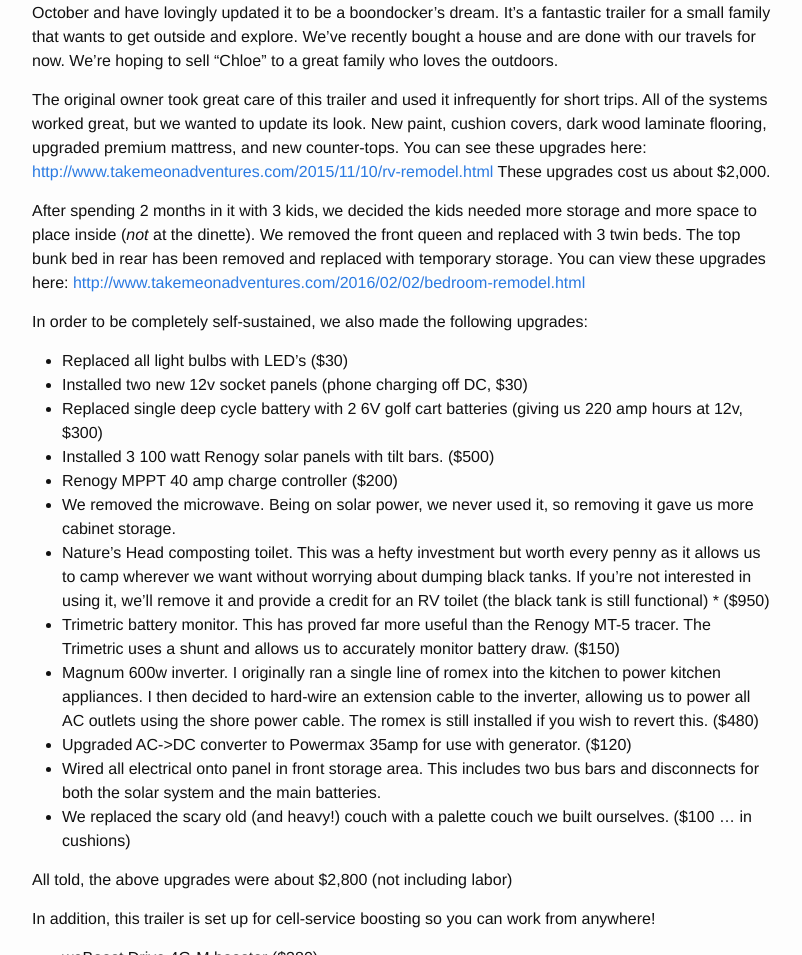
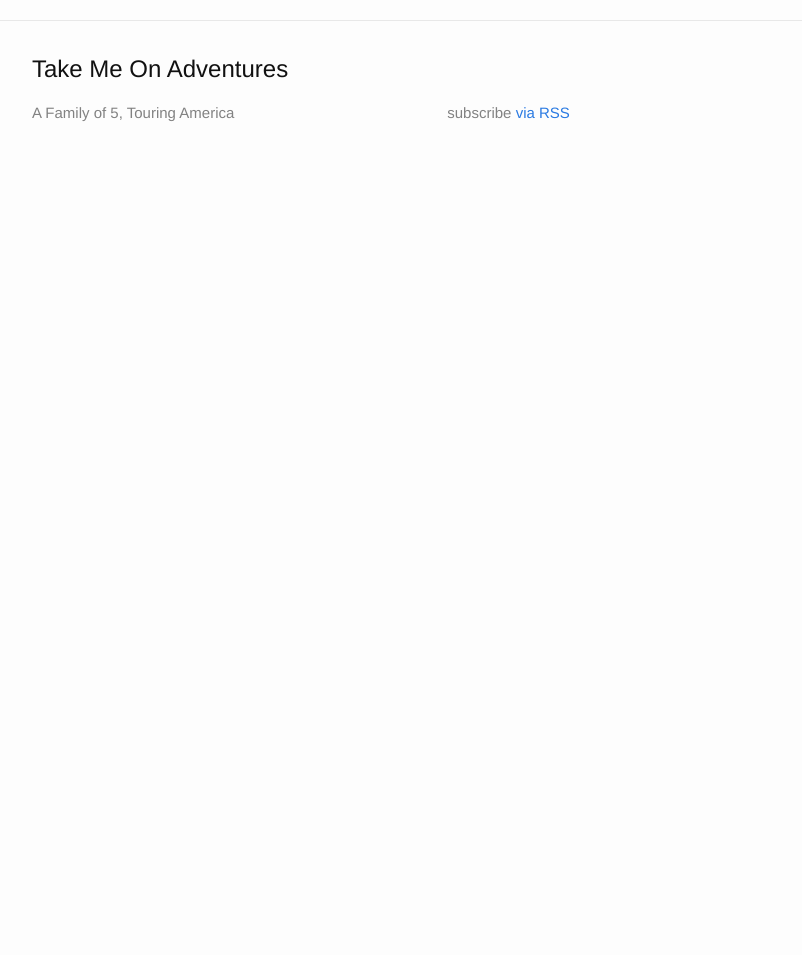
Before and after one commit to jmccartie/takemeonadventures, a Jekyll site: the page built from _posts/2016-08-01-selling-our-2006-27ft-jayco.markdown, in a window 1280 px wide and 1400 px high, scrolled down 554 px. Shown: the part 445-1400 px from the top of the window, without its empty margins (238-1040 px from the left). Built offline with Jekyll 4.4.1, drawn with Linux system fonts in a browser that asks for light colours; after the commit the page ends 1184 px from its top, so only the background shows below that; some of the changed text lies outside the part shown.

Commit message:
craigslist link

```diff
--- a/_posts/2016-08-01-selling-our-2006-27ft-jayco.markdown
+++ b/_posts/2016-08-01-selling-our-2006-27ft-jayco.markdown
@@ -10,66 +10,7 @@
 
 Email me if you're interested: jmccartie AT Gmail.
 
-Here's the post:
+Here's the post with LOTS of pictures: [http://spokane.craigslist.org/rvs/5712011542.html](http://spokane.craigslist.org/rvs/5712011542.html)
 
-***
 
 ![image](https://dl.dropboxusercontent.com/u/2776026/Instagram/12965702_460544424149009_924631161_n.jpg)
-
-
-We're the second owners of this awesome travel trailer. We purchased it from the original owner last October and have lovingly updated it to be a boondocker's dream. It's a fantastic trailer for a small family that wants to get outside and explore. We’ve recently bought a house and are done with our travels for now. We’re hoping to sell “Chloe” to a great family who loves the outdoors.
-
-The original owner took great care of this trailer and used it infrequently for short trips. All of the systems worked great, but we wanted to update its look. New paint, cushion covers, dark wood laminate flooring, upgraded premium mattress, and new counter-tops. You can see these upgrades here: [http://www.takemeonadventures.com/2015/11/10/rv-remodel.html](http://www.takemeonadventures.com/2015/11/10/rv-remodel.html) These upgrades cost us about $2,000.
-
-After spending 2 months in it with 3 kids, we decided the kids needed more storage and more space to place inside (*not* at the dinette).  We removed the front queen and replaced with 3 twin beds. The top bunk bed in rear has been removed and replaced with temporary storage.  You can view these upgrades here:  [http://www.takemeonadventures.com/2016/02/02/bedroom-remodel.html](http://www.takemeonadventures.com/2016/02/02/bedroom-remodel.html)
-
-In order to be completely self-sustained, we also made the following upgrades:
-
-* Replaced all light bulbs with LED's ($30)
-* Installed two new 12v socket panels (phone charging off DC, $30)
-* Replaced single deep cycle battery with 2 6V golf cart batteries (giving us 220 amp hours at 12v, $300)
-* Installed 3 100 watt Renogy solar panels with tilt bars. ($500)
-* Renogy MPPT 40 amp charge controller ($200)
-* We removed the microwave. Being on solar power, we never used it, so removing it gave us more cabinet storage.
-* Nature's Head composting toilet. This was a hefty investment but worth every penny as it allows us to camp wherever we want without worrying about dumping black tanks. If you're not interested in using it, we'll remove it and provide a credit for an RV toilet (the black tank is still functional) * ($950)
-* Trimetric battery monitor. This has proved far more useful than the Renogy MT-5 tracer. The Trimetric uses a shunt and allows us to accurately monitor battery draw. ($150)
-* Magnum 600w inverter. I originally ran a single line of romex into the kitchen to power kitchen appliances. I then decided to hard-wire an extension cable to the inverter, allowing us to power all AC outlets using the shore power cable. The romex is still installed if you wish to revert this.  ($480)
-* Upgraded AC->DC converter to Powermax 35amp for use with generator. ($120)
-* Wired all electrical onto panel in front storage area. This includes two bus bars and disconnects for both the solar system and the main batteries.
-* We replaced the scary old (and heavy!) couch with a palette couch we built ourselves. ($100 … in cushions)
-
-All told, the above upgrades were about $2,800 (not including labor)
-
-In addition, this trailer is set up for cell-service boosting so you can work from anywhere!
-
-* weBoost Drive 4G-M booster ($380)
-* Wilson Wide-Band Yagi directional antenna ($80)
-* SureCall Full Band Outdoor Omni 3G/4G Antenna ($60)
-* RCA 30 mile HDTV antenna ($50)
-
-
-Known issues
-
-* Small tear (~6in) in roof covering. Patched with EternaBond and sealed.
-* Small dents in rear exterior paneling
-* The awning is starting to show its age and should be replaced soon. Still works fine, but has a few small tears and one of the arms is missing a part to keep it locked down (I just stake it into the ground, which is better anyways)
-* Black tent vent cover on roof broken. Since not being used with black tank, covered with EternaBond.
-* My trim work isn’t professional so there are a few bad cuts to the quarter-round in some places.
-
-
-Pricing
-
-* Nada Guides (blue book value), retail w/ options: $7,320
-* paint and updates - $2,000
-* boondocking goodies - $2,800
-* cell boosting - $570
-
-Total: $12,690
-<br />
-**Sale price: $10,900**
-
-Title is clear. All systems work great (water pump, tanks, air conditioning, furnace). Includes brand new hitch with weight distribution and sway bar (additional $250 value).
-
-Will deliver within 500 miles of 83864 with a full-price offer.
-
-![image](https://scontent-lax3-1.xx.fbcdn.net/hphotos-xta1/t31.0-8/12182800_10156273326135370_8561679100890604395_o.jpg)
```
